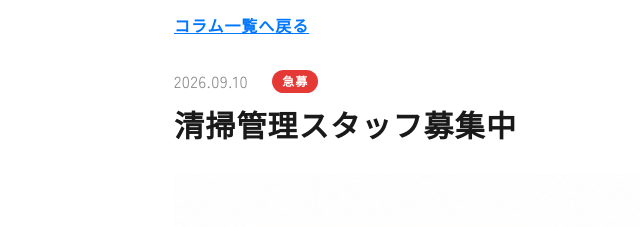
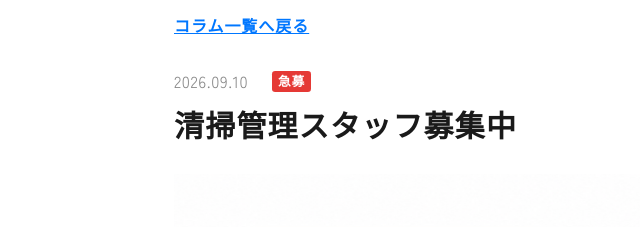
Before and after one commit to hidecchi/co-work, an Astro site: page /column/cleaning-staff-recruitment in a window 1280 px wide. Shown: the part 170-397 px from the top of the page, 0-640 px from the left. Built offline with nearby package versions, Linux system fonts and the light colour scheme; Astro itself is replaced by a stand-in of ours.

Commit message:
CSS調整

```diff
--- a/src/components/MediaArticlePage.astro
+++ b/src/components/MediaArticlePage.astro
@@ -198,11 +198,12 @@ const modified = post.data.updatedDate ?? published;
 
   .article__badge {
     flex-shrink: 0;
-    padding: 0.2rem 0.625rem;
-    border-radius: 999px;
-    font-size: 0.75rem;
-    font-weight: 600;
-    letter-spacing: 0.08em;
+    display: inline-block;
+    padding: 0.12em 0.45em;
+    border-radius: 0.2rem;
+    font-size: 0.8rem;
+    font-weight: 700;
+    letter-spacing: 0.06em;
     line-height: 1.4;
     color: #fff;
     background: #e53935;
```
Also changed, not shown: src/components/MediaListPage.astro (+6 -5 lines).
